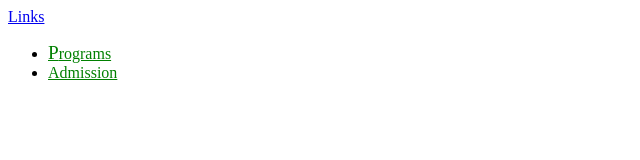
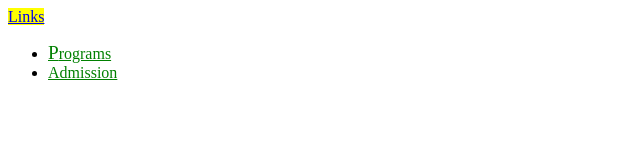
Before and after one commit to victortran1449/week6, a plain HTML site: page index.html in a window 1280 px wide. Shown: the full height of the page, 0-640 px from the left. Drawn offline with Linux system fonts and the light colour scheme.

Commit message:
adds yellow background to bcit home page link using attribute selector

```diff
--- a/stylesheets/stylesheet.css
+++ b/stylesheets/stylesheet.css
@@ -21,3 +21,6 @@ li:first-child::first-letter {
   font-size: 120%;
   font-style: bold;
 }
+a[title *= homepage] {
+    background-color: yellow;
+}
```
